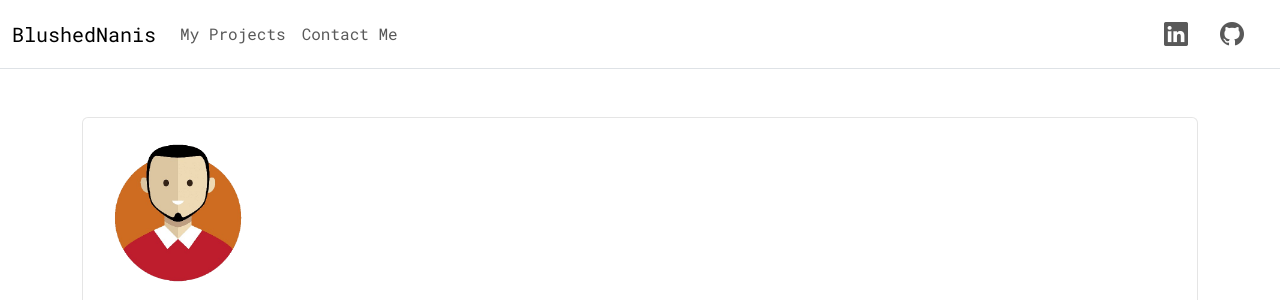
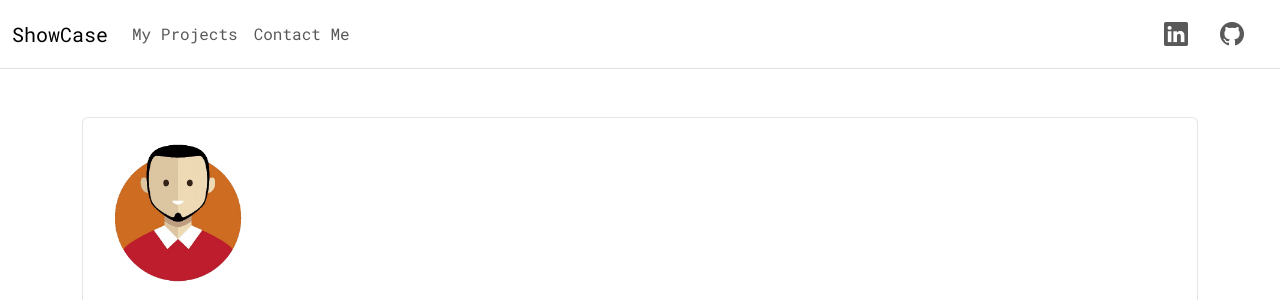
Before and after one commit to BlushedNanis/Showcase-webapp, a Django app: page / in a window 1280 px wide. Shown: the top 300 px of the page. Run offline with Django 4.2, Linux system fonts and the light colour scheme; data comes from the database, SQL or seed files in the repository.

Commit message:
changed navbrand

```diff
--- a/showcase/templates/base.html
+++ b/showcase/templates/base.html
@@ -16,7 +16,7 @@
         <!-- Container wrapper -->
         <div class="container-fluid">
           <!-- Navbar brand -->
-          <a class="navbar-brand" href="{% url 'home' %}">BlushedNanis</a>
+          <a class="navbar-brand" href="{% url 'home' %}">ShowCase</a>
 
           <!-- Toggle button -->
           <button class="navbar-toggler" type="button" data-bs-toggle="collapse" data-bs-target="#navbarNav" aria-controls="navbarNav" aria-expanded="false" aria-label="Toggle navigation" >
```
